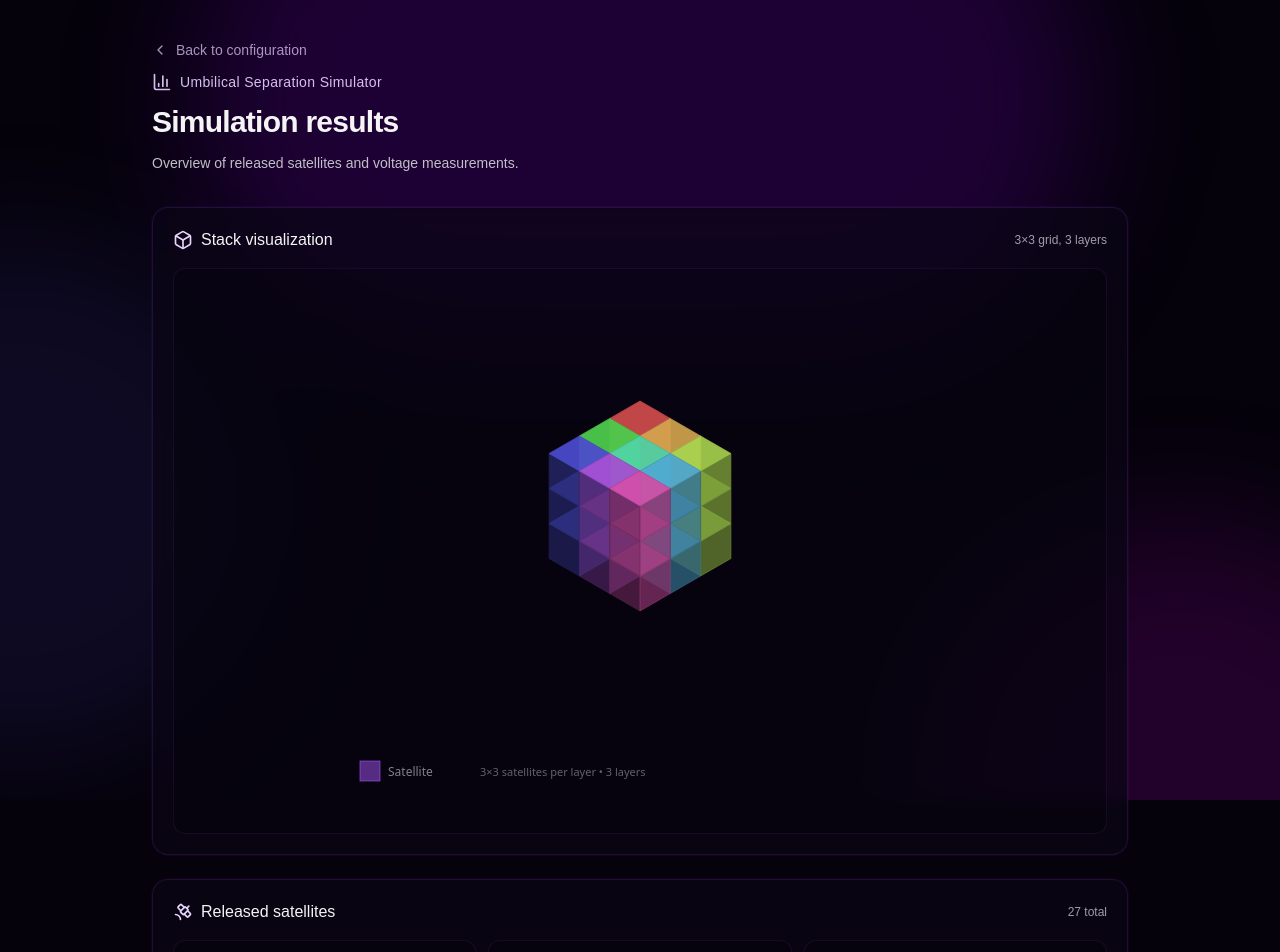
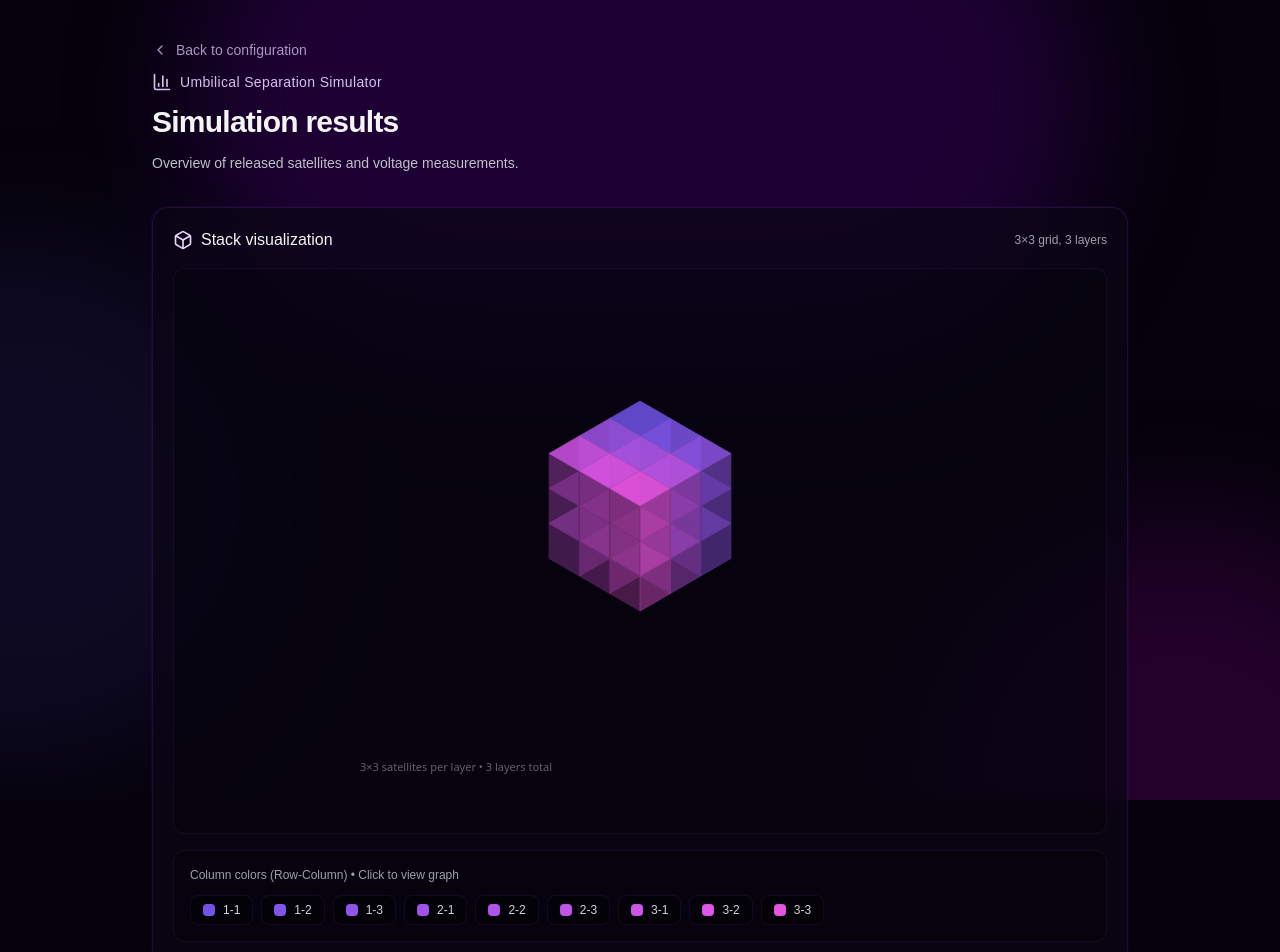
Before and after one commit to Zlatanius/Satellite-Sepparation-Detection-Simulation-With-Spice-Model, a Next.js app: page /simulation/results in a window 1280 px wide. Shown: the top 952 px of the page. Built offline with nearby package versions, Linux system fonts and the light colour scheme.

Commit message:
Columns are now clickable

```diff
--- a/app/features/sim-results/StackVisualization3D.tsx
+++ b/app/features/sim-results/StackVisualization3D.tsx
@@ -1,6 +1,6 @@
 "use client";
 
-import React from "react";
+import React, { useState } from "react";
 import { motion } from "framer-motion";
 import { Box } from "lucide-react";
 import SectionCard from "@/app/components/SectionCard";
@@ -8,9 +8,11 @@ import type { StackConfig } from "@/app/features/stack-config/types";
 
 type Props = {
   config: StackConfig;
+  onColumnClick?: (columnLabel: string) => void;
 };
 
-export default function StackVisualization3D({ config }: Props) {
+export default function StackVisualization3D({ config, onColumnClick }: Props) {
+  const [hoveredColumn, setHoveredColumn] = useState<string | null>(null);
   const satelliteSize = 35;
   const spacing = 5;
   const layerSpacing = 2.5;
@@ -23,16 +25,22 @@ export default function StackVisualization3D({ config }: Props) {
   const centerX = 300;
   const centerY = 100 + config.layers * layerSpacing * satelliteSize * 0.4;
 
-  // Generate distinct colors for each column
+  // Generate distinct colors for each column (purple-toned)
   const getColumnColor = (col: number, row: number) => {
     const columnIndex = row * config.size + col;
     const totalColumns = config.size * config.size;
-    const hue = (columnIndex / totalColumns) * 360;
+    // Use purple range: 250-310 degrees (purple to magenta)
+    const hue = 250 + (columnIndex / totalColumns) * 60;
     return {
       h: hue,
-      s: 70,
-      l: 60,
+      s: 75,
+      l: 62,
     };
+  };
+
+  // Get column label in row-col format (1-1, 1-2, etc.)
+  const getColumnLabel = (col: number, row: number) => {
+    return `${row + 1}-${col + 1}`;
   };
 
   // Convert HSL to RGB for better color representation
@@ -59,7 +67,12 @@ export default function StackVisualization3D({ config }: Props) {
   };
 
   // Render a single satellite as an isometric cube
-  const renderSatellite = (col: number, row: number, layer: number) => {
+  const renderSatellite = (
+    col: number,
+    row: number,
+    layer: number,
+    isHovered: boolean,
+  ) => {
     const x = col;
     const y = row;
     const z = layer; // Layers stack directly on top of each other
@@ -76,16 +89,25 @@ export default function StackVisualization3D({ config }: Props) {
     };
 
     const key = `sat-${col}-${row}-${layer}`;
+    const columnLabel = getColumnLabel(col, row);
 
     // Get color for this column
     const hsl = getColumnColor(col, row);
     const rgb = hslToRgb(hsl.h, hsl.s, hsl.l);
 
     // Calculate brightness based on position (for depth effect)
-    const brightness = 0.7 + (layer / config.layers) * 0.3;
+    let brightness = 0.7 + (layer / config.layers) * 0.3;
+    // Boost brightness when hovered
+    if (isHovered) brightness = Math.min(brightness + 0.3, 1);
 
     return (
-      <g key={key}>
+      <g
+        key={key}
+        onMouseEnter={() => setHoveredColumn(columnLabel)}
+        onMouseLeave={() => setHoveredColumn(null)}
+        onClick={() => onColumnClick?.(columnLabel)}
+        style={{ cursor: "pointer" }}
+      >
         {/* Back face - render first (appears on left side of screen) */}
         <path
           d={`M ${corners.bottomBackLeft.x} ${corners.bottomBackLeft.y}
@@ -93,8 +115,8 @@ export default function StackVisualization3D({ config }: Props) {
               L ${corners.topBackRight.x} ${corners.topBackRight.y}
               L ${corners.topBackLeft.x} ${corners.topBackLeft.y} Z`}
           fill={`rgba(${rgb.r * 0.5}, ${rgb.g * 0.5}, ${rgb.b * 0.5}, ${0.85 * brightness})`}
-          stroke={`rgba(${rgb.r * 0.4}, ${rgb.g * 0.4}, ${rgb.b * 0.4}, 0.8)`}
-          strokeWidth="0.8"
+          stroke={`rgba(${rgb.r * 0.4}, ${rgb.g * 0.4}, ${rgb.b * 0.4}, ${isHovered ? 1 : 0.8})`}
+          strokeWidth={isHovered ? "1.5" : "0.8"}
         />
 
         {/* Right face - render second (appears on right side of screen) */}
@@ -104,8 +126,8 @@ export default function StackVisualization3D({ config }: Props) {
               L ${corners.topBackRight.x} ${corners.topBackRight.y}
               L ${corners.bottomBackRight.x} ${corners.bottomBackRight.y} Z`}
           fill={`rgba(${rgb.r * 0.7}, ${rgb.g * 0.7}, ${rgb.b * 0.7}, ${0.9 * brightness})`}
-          stroke={`rgba(${rgb.r * 0.6}, ${rgb.g * 0.6}, ${rgb.b * 0.6}, 0.85)`}
-          strokeWidth="0.8"
+          stroke={`rgba(${rgb.r * 0.6}, ${rgb.g * 0.6}, ${rgb.b * 0.6}, ${isHovered ? 1 : 0.85})`}
+          strokeWidth={isHovered ? "1.5" : "0.8"}
         />
 
         {/* Top face - render last (on top) */}
@@ -115,8 +137,8 @@ export default function StackVisualization3D({ config }: Props) {
               L ${corners.topBackRight.x} ${corners.topBackRight.y}
               L ${corners.topBackLeft.x} ${corners.topBackLeft.y} Z`}
           fill={`rgba(${rgb.r}, ${rgb.g}, ${rgb.b}, ${0.95 * brightness})`}
-          stroke={`rgba(${rgb.r * 0.85}, ${rgb.g * 0.85}, ${rgb.b * 0.85}, 0.95)`}
-          strokeWidth="0.8"
+          stroke={`rgba(${rgb.r * 0.85}, ${rgb.g * 0.85}, ${rgb.b * 0.85}, ${isHovered ? 1 : 0.95})`}
+          strokeWidth={isHovered ? "1.5" : "0.8"}
         />
       </g>
     );
@@ -127,8 +149,21 @@ export default function StackVisualization3D({ config }: Props) {
   for (let layer = 0; layer < config.layers; layer++) {
     for (let row = 0; row < config.size; row++) {
       for (let col = 0; col < config.size; col++) {
-        satellites.push(renderSatellite(col, row, layer));
+        const columnLabel = getColumnLabel(col, row);
+        const isHovered = hoveredColumn === columnLabel;
+        satellites.push(renderSatellite(col, row, layer, isHovered));
       }
+    }
+  }
+
+  // Generate legend items for all columns
+  const legendItems = [];
+  for (let row = 0; row < config.size; row++) {
+    for (let col = 0; col < config.size; col++) {
+      const hsl = getColumnColor(col, row);
+      const rgb = hslToRgb(hsl.h, hsl.s, hsl.l);
+      const label = getColumnLabel(col, row);
+      legendItems.push({ label, rgb });
     }
   }
 
@@ -143,6 +178,7 @@ export default function StackVisualization3D({ config }: Props) {
         subtitle={`${config.size}×${config.size} grid, ${config.layers} layers`}
         icon={<Box className="h-5 w-5" />}
       >
+        <div className="space-y-4">
           <div className="flex items-center justify-center rounded-xl border border-purple-500/10 bg-black/20 p-8">
             <svg
               width="600"
@@ -151,43 +187,74 @@ export default function StackVisualization3D({ config }: Props) {
               className="w-full"
               style={{ maxWidth: "700px" }}
             >
-            <g>
-              {satellites}
-            </g>
+              <g>{satellites}</g>
 
-            {/* Legend */}
-            <g transform="translate(20, 460)">
+              {/* Hover tooltip */}
+              {hoveredColumn && (
+                <g transform="translate(300, 30)">
                   <rect
+                    x="-45"
+                    y="-13"
+                    width="90"
+                    height="26"
+                    rx="6"
+                    fill="rgba(11, 7, 22, 0.95)"
+                    stroke="rgba(168, 85, 247, 0.8)"
+                    strokeWidth="1.5"
+                  />
+                  <text
                     x="0"
                     y="0"
-                width="20"
-                height="20"
-                fill="rgba(168, 85, 247, 0.5)"
-                stroke="rgba(168, 85, 247, 0.6)"
-                strokeWidth="1"
-              />
+                    fill="white"
+                    fontSize="13"
+                    fontWeight="600"
+                    fontFamily="system-ui, sans-serif"
+                    textAnchor="middle"
+                    dominantBaseline="middle"
+                  >
+                    Column {hoveredColumn}
+                  </text>
+                </g>
+              )}
+
+              {/* Info text */}
+              <g transform="translate(20, 470)">
                 <text
-                x="28"
-                y="15"
-                fill="rgba(161, 161, 170, 0.8)"
-                fontSize="12"
-                fontFamily="system-ui, sans-serif"
-              >
-                Satellite
-              </text>
-
-              {/* Layer info */}
-              <text
-                x="120"
-                y="15"
+                  x="0"
+                  y="0"
                   fill="rgba(161, 161, 170, 0.6)"
                   fontSize="11"
                   fontFamily="system-ui, sans-serif"
                 >
-                {config.size}×{config.size} satellites per layer • {config.layers} layers
+                  {config.size}×{config.size} satellites per layer • {config.layers} layers total
                 </text>
               </g>
             </svg>
+          </div>
+
+          {/* Column legend */}
+          <div className="rounded-xl border border-purple-500/10 bg-black/20 p-4">
+            <div className="mb-3 text-xs font-medium text-zinc-400">
+              Column colors (Row-Column) • Click to view graph
+            </div>
+            <div className="flex flex-wrap gap-2">
+              {legendItems.map((item) => (
+                <button
+                  key={item.label}
+                  onClick={() => onColumnClick?.(item.label)}
+                  className="flex items-center gap-2 rounded-lg border border-purple-500/10 bg-black/30 px-3 py-1.5 transition hover:border-purple-500/30 hover:bg-black/40 active:scale-95"
+                >
+                  <div
+                    className="h-3 w-3 rounded-sm border border-purple-500/20"
+                    style={{
+                      backgroundColor: `rgb(${item.rgb.r}, ${item.rgb.g}, ${item.rgb.b})`,
+                    }}
+                  />
+                  <span className="text-xs text-zinc-300">{item.label}</span>
+                </button>
+              ))}
+            </div>
+          </div>
         </div>
       </SectionCard>
     </motion.div>
--- a/app/features/sim-results/VoltageGraphs.tsx
+++ b/app/features/sim-results/VoltageGraphs.tsx
@@ -1,6 +1,6 @@
 "use client";
 
-import React, { useState, useMemo } from "react";
+import React, { useState, useMemo, useEffect, useRef } from "react";
 import { motion } from "framer-motion";
 import { LineChart as LineChartIcon, ChevronDown } from "lucide-react";
 import SectionCard from "@/app/components/SectionCard";
@@ -10,6 +10,7 @@ import type { StackConfig } from "@/app/features/stack-config/types";
 type Props = {
   measurements: ColumnMeasurements[];
   config: StackConfig;
+  selectedColumnLabel?: string;
 };
 
 function VoltageChart({
@@ -154,7 +155,9 @@ function VoltageChart({
   );
 }
 
-export default function VoltageGraphs({ measurements, config }: Props) {
+export default function VoltageGraphs({ measurements, config, selectedColumnLabel }: Props) {
+  const sectionRef = useRef<HTMLDivElement>(null);
+
   // Generate all possible column IDs based on stack configuration
   const allColumns = useMemo(() => {
     const totalColumns = config.size * config.size;
@@ -177,6 +180,28 @@ export default function VoltageGraphs({ measurements, config }: Props) {
   );
   const [isDropdownOpen, setIsDropdownOpen] = useState(false);
 
+  // Convert row-col label (e.g., "1-1") to column ID (e.g., "col-1")
+  const labelToColumnId = (label: string): string => {
+    const [rowStr, colStr] = label.split("-");
+    const row = parseInt(rowStr) - 1; // Convert to 0-indexed
+    const col = parseInt(colStr) - 1; // Convert to 0-indexed
+    const columnIndex = row * config.size + col + 1; // 1-indexed column number
+    return `col-${columnIndex}`;
+  };
+
+  // Handle external column selection
+  useEffect(() => {
+    if (selectedColumnLabel) {
+      const columnId = labelToColumnId(selectedColumnLabel);
+      setSelectedColumn(columnId);
+      setIsDropdownOpen(false);
+      // Scroll to the graph section with smooth behavior
+      setTimeout(() => {
+        sectionRef.current?.scrollIntoView({ behavior: "smooth", block: "start" });
+      }, 100);
+    }
+  }, [selectedColumnLabel, config.size]);
+
   const currentMeasurement = measurements.find(
     (m) => m.columnId === selectedColumn,
   );
@@ -187,6 +212,7 @@ export default function VoltageGraphs({ measurements, config }: Props) {
 
   return (
     <motion.div
+      ref={sectionRef}
       initial={{ opacity: 0, y: 10 }}
       animate={{ opacity: 1, y: 0 }}
       transition={{ duration: 0.45, delay: 0.12 }}
--- a/app/simulation/results/page.tsx
+++ b/app/simulation/results/page.tsx
@@ -13,6 +13,7 @@ import type { SimulationResults } from "@/app/features/sim-results/types";
 export default function SimulationResultsPage() {
   const searchParams = useSearchParams();
   const [results, setResults] = useState<SimulationResults | null>(null);
+  const [selectedColumnLabel, setSelectedColumnLabel] = useState<string | undefined>(undefined);
 
   useEffect(() => {
     const config = {
@@ -50,7 +51,10 @@ export default function SimulationResultsPage() {
 
       <div className="mx-auto w-full max-w-5xl px-6 pb-10">
         <div className="mt-8 space-y-6">
-          <StackVisualization3D config={results.config} />
+          <StackVisualization3D
+            config={results.config}
+            onColumnClick={setSelectedColumnLabel}
+          />
           <SatelliteOverview
             satellites={results.satellites}
             config={results.config}
@@ -58,6 +62,7 @@ export default function SimulationResultsPage() {
           <VoltageGraphs
             measurements={results.measurements}
             config={results.config}
+            selectedColumnLabel={selectedColumnLabel}
           />
         </div>
 
```
Lines whose indentation alone changed are shown as unchanged.
